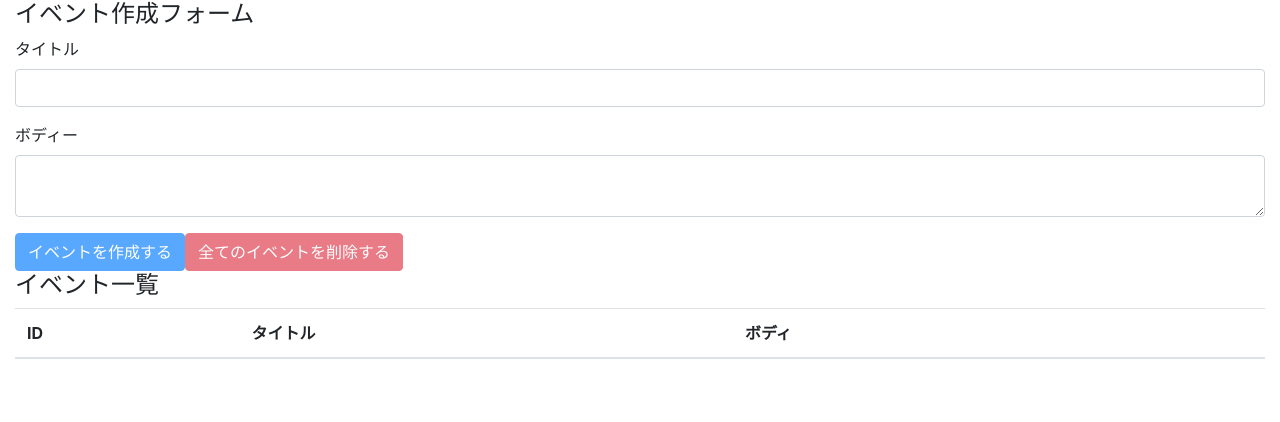
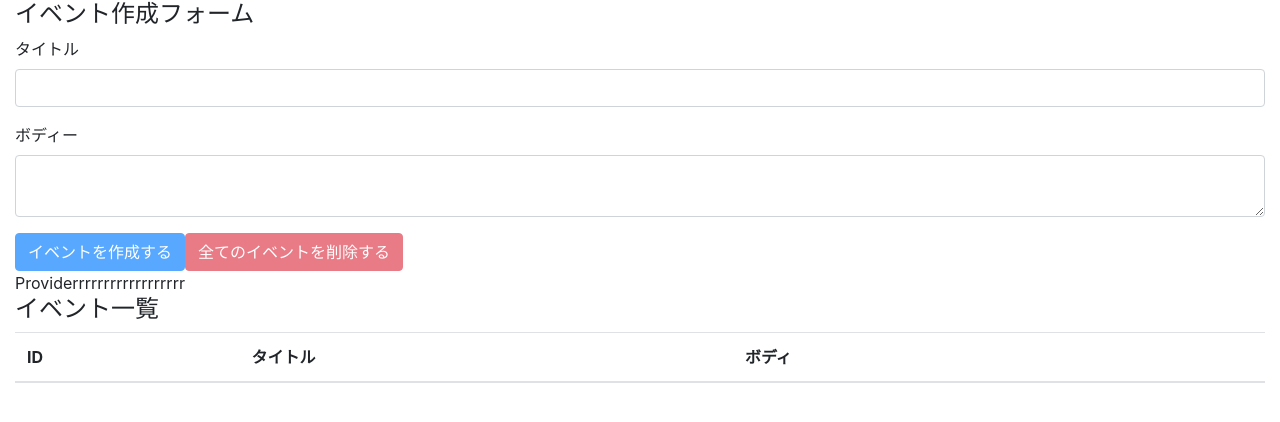
Before and after one commit to nisssy/hooks_practicce, a React (Create React App) app: page / in a window 1280 px wide. Shown: the top 422 px of the page. Built offline with nearby package versions, Linux system fonts and the light colour scheme.

Commit message:
setup-context-provider

```diff
--- a/src/components/Events.js
+++ b/src/components/Events.js
@@ -1,11 +1,13 @@
-import React from 'react'
+import React,{useContext} from 'react'
 
 import Event from './Event'
+import AppContext from '../contexts/AppContext'
 
 const Events = ({state, dispatch}) => {
-
+    const value = useContext(AppContext)
     return (
     <>
+       <div>{value}</div>
     <h4>イベント一覧</h4>
       <table className="table table-hover">
         <thead>
--- a/src/contexts/AppContext.js
+++ b/src/contexts/AppContext.js
@@ -0,0 +1,5 @@
+import { createContext } from 'react'
+
+const AppContext = createContext()
+
+export default AppContext
```
Also changed, not shown: src/components/App.js (+6 -1 lines).
